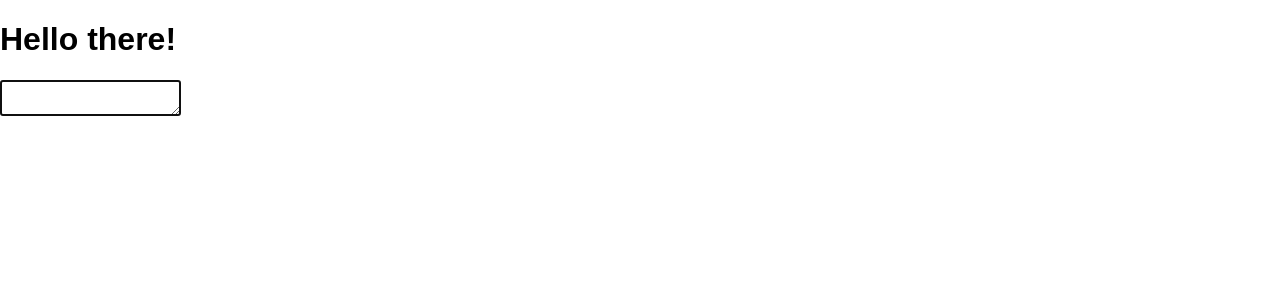
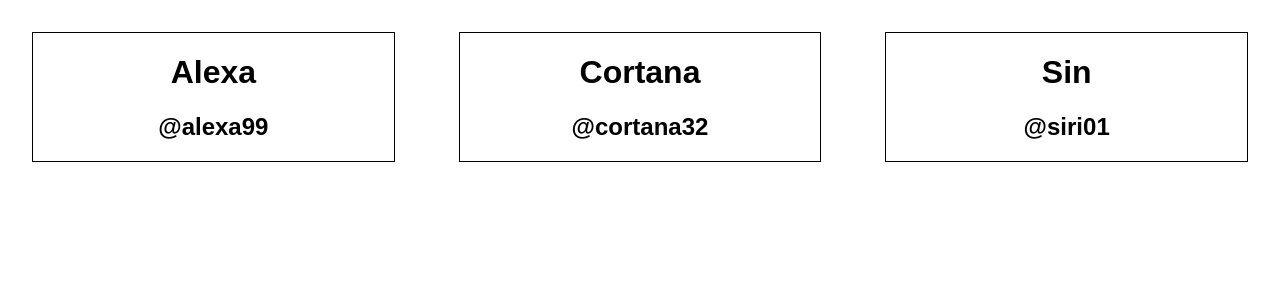
Before and after one commit to Terristwj/Modern-React-with-Redux-2023-Update-Practice, a React (Create React App) app: page / in a window 1280 px wide. Shown: the top 300 px of the page. Built offline with nearby package versions, Linux system fonts and the light colour scheme.

Commit message:
Progress Update - Profile Card Exercise

```diff
--- /dev/null
+++ b/src/App.tsx
@@ -0,0 +1,16 @@
+import ProfileCard from "./components/ProfileCard";
+
+function App(): JSX.Element {
+  const profileContainerStyle = {
+    display: "flex",
+  };
+  return (
+    <div style={profileContainerStyle}>
+      <ProfileCard title="Alexa" twitter="@alexa99" />
+      <ProfileCard title="Cortana" twitter="@cortana32" />
+      <ProfileCard title="Sin" twitter="@siri01" />
+    </div>
+  );
+}
+
+export default App;
--- /dev/null
+++ b/src/components/ProfileCard.tsx
@@ -0,0 +1,41 @@
+import CSS from "csstype";
+import { useState } from "react";
+
+interface Profile {
+  title: string;
+  twitter: string;
+}
+
+function ProfileCard(props: Profile): JSX.Element {
+  const [isHover, setIsHover] = useState(false);
+
+  function handleMouseEnter(): void {
+    setIsHover(true);
+  }
+  function handleMouseLeave(): void {
+    setIsHover(false);
+  }
+
+  const cardStyle: CSS.Properties = {
+    textAlign: "center",
+    flex: 1,
+    border: "1px solid black",
+    margin: "2em",
+    cursor: "default",
+    transitionDuration: "0.5s",
+    background: isHover ? "rgb(227, 225, 225)" : "white",
+  };
+
+  return (
+    <div
+      style={cardStyle}
+      onMouseEnter={handleMouseEnter}
+      onMouseLeave={handleMouseLeave}
+    >
+      <h1>{props.title}</h1>
+      <h2>{props.twitter}</h2>
+    </div>
+  );
+}
+
+export default ProfileCard;
--- a/src/index.tsx
+++ b/src/index.tsx
@@ -1,6 +1,8 @@
 // Step 1) Import the React and ReactDOM libraries
 import React from "react";
 import ReactDOM from "react-dom/client";
+
+import App from "./App";
 import "./index.css";
 
 // Step 2) Get a reference to the div with ID root
@@ -9,16 +11,7 @@
 // Step 3) Tell React to take control of that element
 const root = ReactDOM.createRoot(element);
 
-// Step 4) Create a component
-function App() {
-  const msg: string = "Hello there!";
-  return (
-    <div>
-      <h1>{msg}</h1>
-      <textarea autoFocus />
-    </div>
-  );
-}
+// Step 4) Create a component in App.tsx
 
 // Step 5) Show the component on the screen
 root.render(
```
